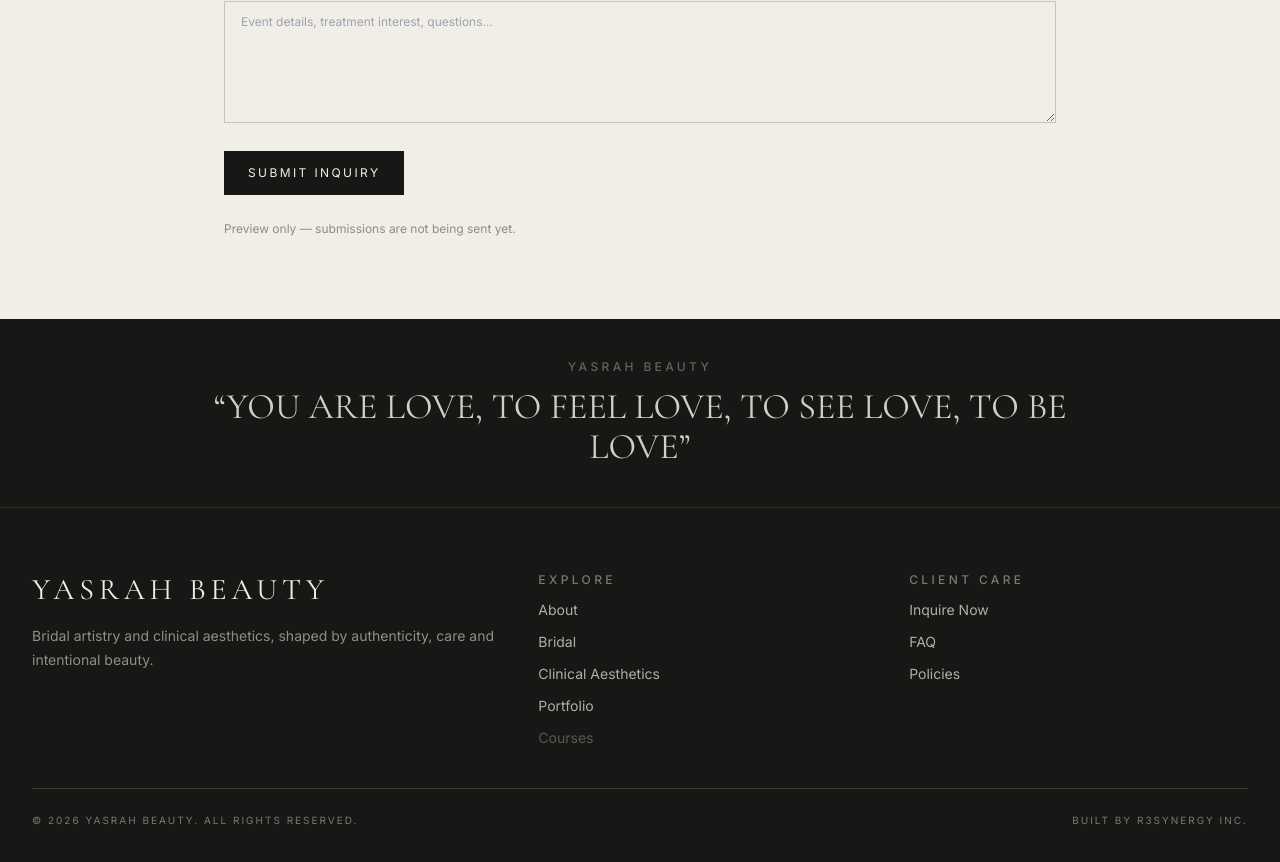
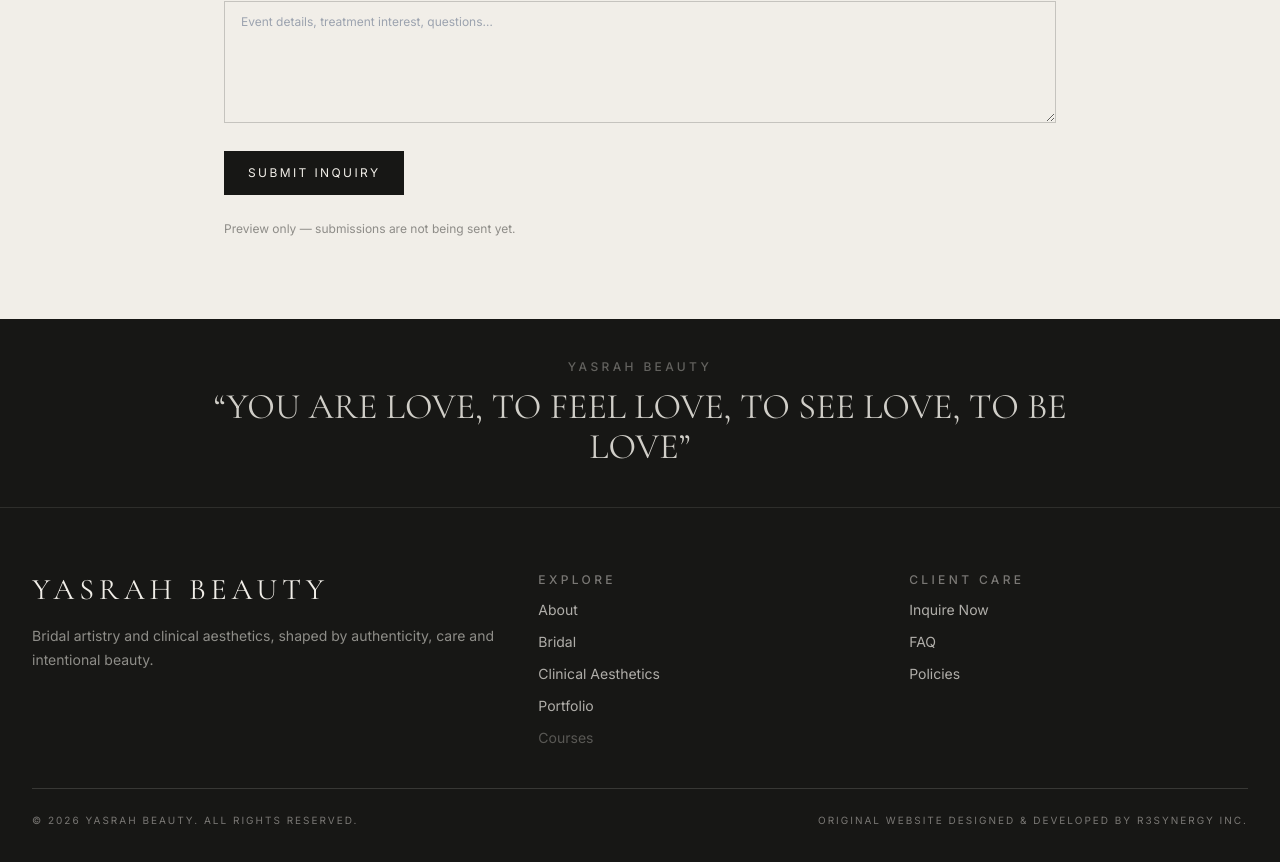
Before and after one commit to g-tham/yasrah-beauty, a React (Vite) app: page /inquire in a window 1280 px wide. Shown: the part 727-1589 px from the top of the page. Built offline with nearby package versions, Linux system fonts and the light colour scheme.

Commit message:
Add original development attribution

```diff
--- a/index.html
+++ b/index.html
@@ -6,8 +6,9 @@
     <meta http-equiv="Cache-Control" content="no-cache, no-store, must-revalidate" />
     <meta http-equiv="Pragma" content="no-cache" />
     <meta http-equiv="Expires" content="0" />
-    <!-- Built by R3Synergy Inc. -->
+    <!-- Original website designed and developed by R3Synergy Inc. -->
     <meta name="description" content="Yasrah Beauty — luxury bridal artistry and clinical aesthetics." />
+    <meta name="author" content="R3Synergy Inc." />
     <link rel="icon" href="%BASE_URL%favicon.ico?v=5" sizes="any" />
     <link rel="icon" type="image/png" sizes="32x32" href="%BASE_URL%yasrah-favicon-32.png?v=5" />
     <title>Yasrah Beauty</title>
--- a/src/components/Footer.jsx
+++ b/src/components/Footer.jsx
@@ -35,7 +35,7 @@
         </div>
         <div className="mt-10 flex flex-col gap-2 border-t border-bone/15 pt-6 text-[10px] uppercase tracking-[0.2em] text-bone/45 sm:flex-row sm:items-center sm:justify-between">
           <span>© {new Date().getFullYear()} Yasrah Beauty. All rights reserved.</span>
-          <span>Built by R3Synergy Inc.</span>
+          <span>Original website designed &amp; developed by R3Synergy Inc.</span>
         </div>
       </div>
     </footer>
```
Also changed, not shown: 2 other files (tests, documents, lock files or other folders).
